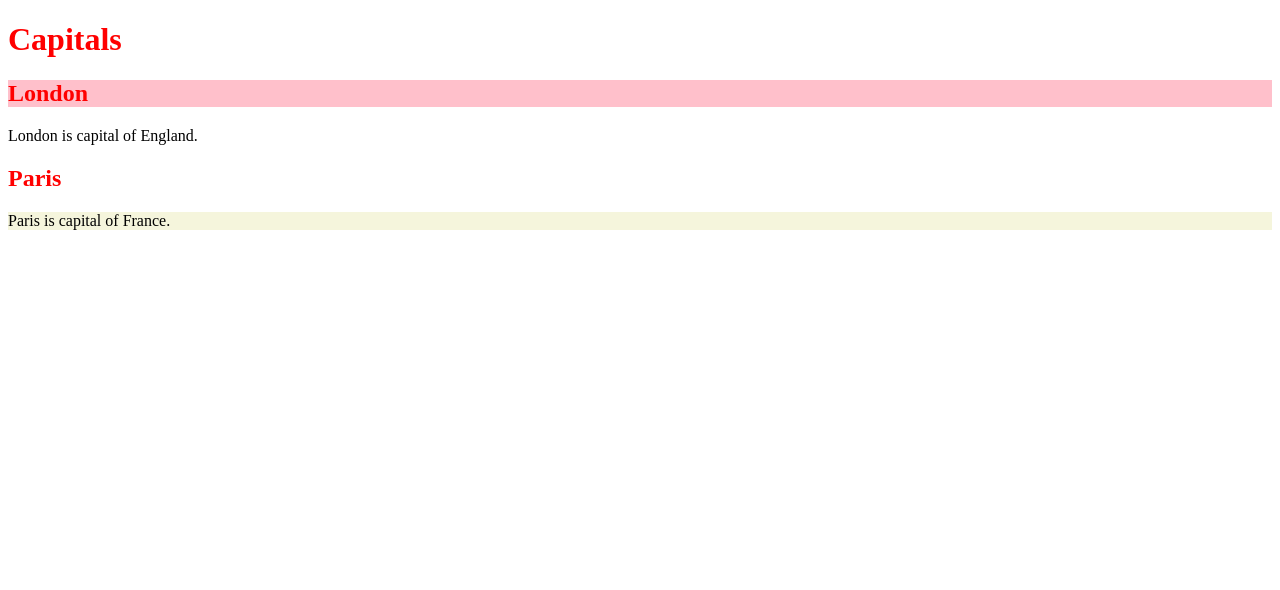
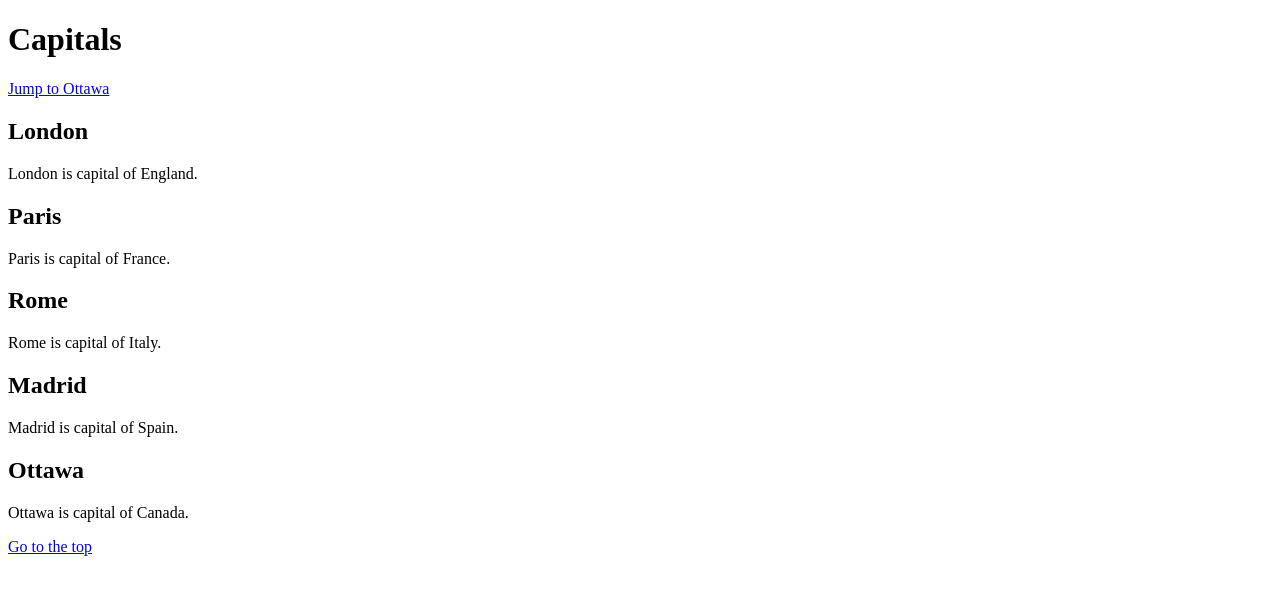
Before and after one commit to PaulBaltazar/1620-week5, a plain HTML site: page index.html in a window 1280 px wide. Drawn offline with Linux system fonts and the light colour scheme.

Commit message:
uses id to link  to specific part of the page

```diff
--- a/index.html
+++ b/index.html
@@ -6,12 +6,29 @@
     </head>
     <body>
 
-            <h1 class="headings">Capitals</h1>
+            <!-- <h1 class="headings">Capitals</h1>
             <h2 class="headings" id="London">London</h2>
             <p>London is capital of England.</p>
             <h2 class="headings">Paris</h2>
             <p class="para2">Paris is capital of France.</p>
+ -->
+ <h1 id="top">Capitals</h1>
+ <a href="#Ottawa"><p>Jump to Ottawa</p></a>
 
+ <h2>London</h2>
+ <p>London is capital of England.</p>
+ <h2>Paris</h2>
+ <p>Paris is capital of France.</p>
 
+ <h2>Rome</h2>
+ <p>Rome is capital of Italy.</p>
+
+ <h2>Madrid</h2>
+ <p> Madrid is capital of Spain.</p>
+
+ <h2 id="Ottawa">Ottawa</h2>
+ <p> Ottawa is capital of Canada.</p>
+
+ <a href="#top"><p>Go to the top</p></a>
     </body>
 </html>
```
